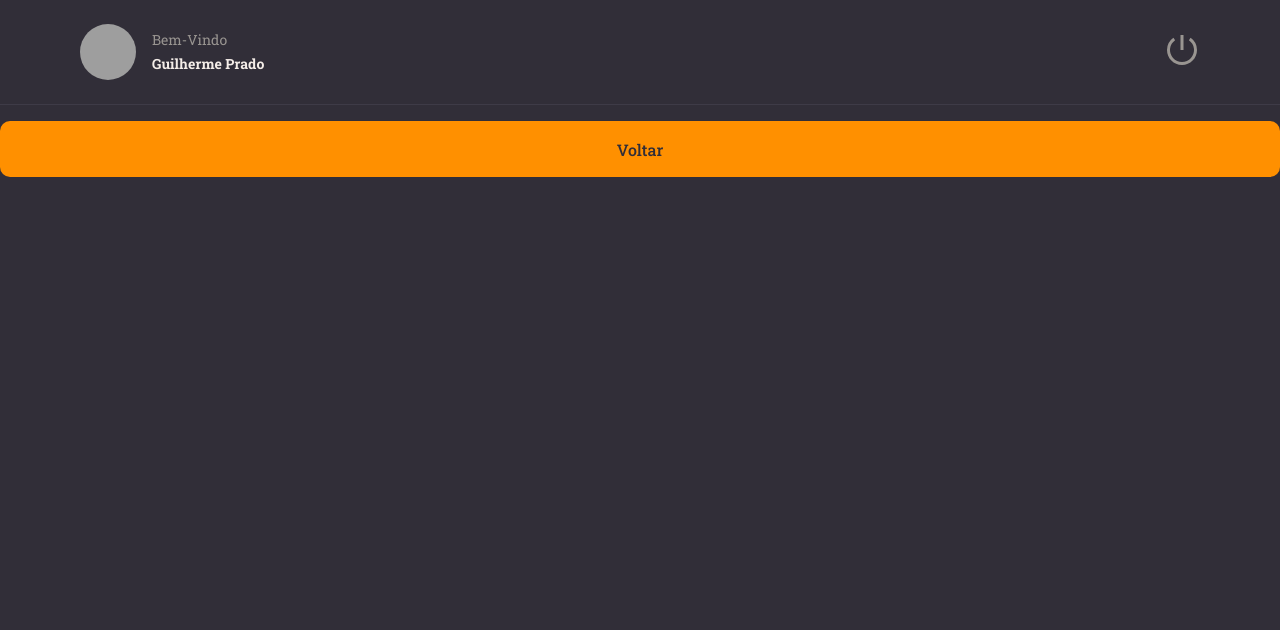
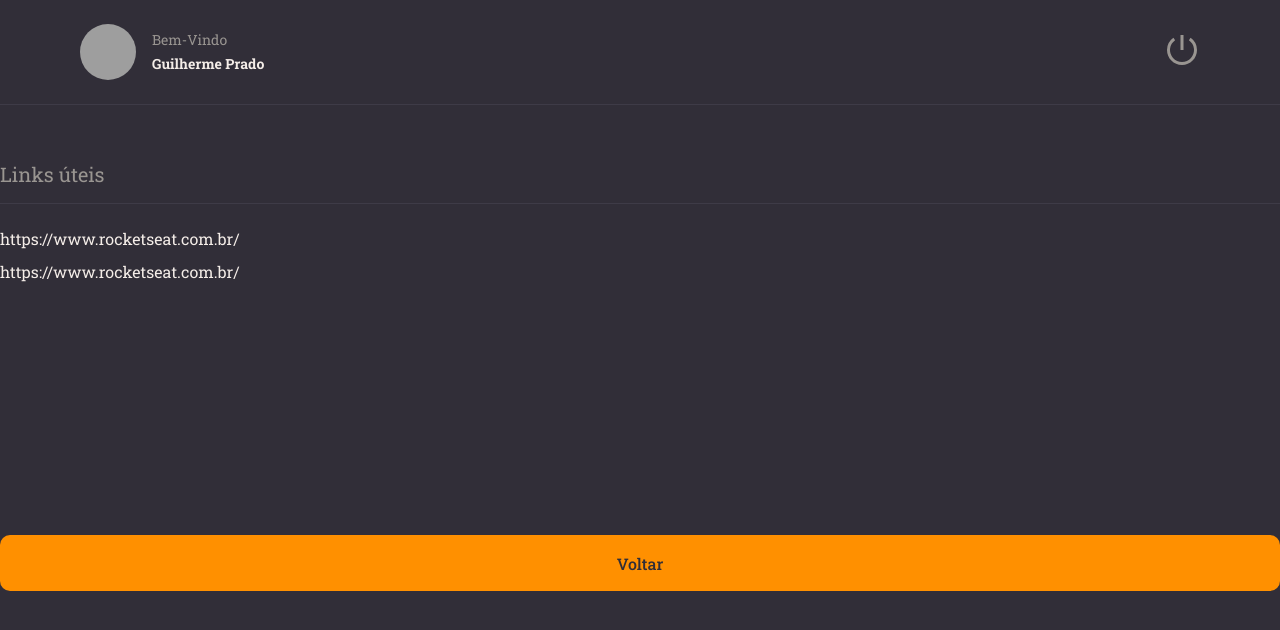
Before and after one commit to guipradocardoso/Rocket-Notes, a React (Vite) app: page / in a window 1280 px wide. Shown: the top 630 px of the page. Built offline with nearby package versions, Linux system fonts and the light colour scheme; grey boxes are pictures that could not be loaded.

Commit message:
add component Section > Children

```diff
--- /dev/null
+++ b/src/components/Section/index.jsx
@@ -0,0 +1,11 @@
+import { Container } from './styles';
+
+
+export function Section({ title, children }) {
+   return(
+      <Container>
+         <h2>{title}</h2>
+         {children}
+      </Container>
+   )
+}
--- /dev/null
+++ b/src/components/Section/styles.js
@@ -0,0 +1,18 @@
+import styled from "styled-components";
+
+export const Container = styled.section`
+   margin: 56px 0 28px;
+
+   > h2 {
+      border-bottom-width: 1px;
+      border-bottom-style: solid;
+      border-bottom-color: ${({ theme }) => theme.COLORS.BACKGROUND_700};
+
+      padding-bottom: 16px;
+      margin-bottom: 24px;
+
+      color: ${({ theme }) => theme.COLORS.GRAY_100};
+      font-size: 20px;
+      font-weight: 400;
+   }
+`
--- a/src/pages/Details/index.jsx
+++ b/src/pages/Details/index.jsx
@@ -1,7 +1,8 @@
-import { Container } from "./styles"
+import { Container, Links } from "./styles"
 
 import { Header } from "../../components/Header"
 import { Buttton } from "../../components/Button"
+import { Section } from "../../components/Section"
 
 
 
@@ -10,6 +11,14 @@
     <Container>
       <Header />
 
+      <Section title="Links úteis">
+        <Links>
+          <li><a href="#">https://www.rocketseat.com.br/</a></li>
+          <li><a href="#">https://www.rocketseat.com.br/</a></li>
+        </Links>
+
+      </Section>
+
       <Buttton title="Voltar" />
     </Container>
   )
--- a/src/pages/Details/styles.js
+++ b/src/pages/Details/styles.js
@@ -11,3 +11,15 @@
    "content";
 
 `
+
+export const Links = styled.ul`
+   list-style: none;
+
+   >li{
+      margin-top: 12px;
+   }
+
+   a{
+      color: ${({ theme }) => theme.COLORS.WHITE}
+   }
+`
```
